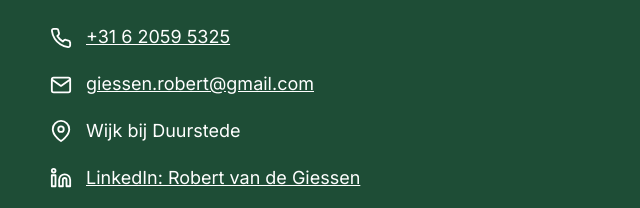
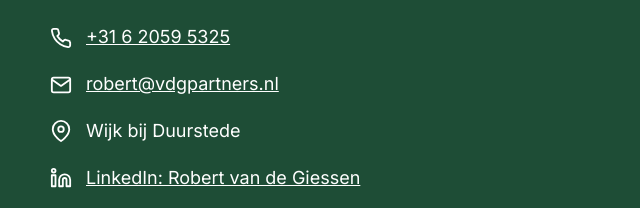
Before and after one commit to ItzTommie/vdg-partners, a plain HTML site: page index.html in a window 1280 px wide. Shown: the part 5706-5914 px from the top of the page, 614-1254 px from the left. Drawn offline with Linux system fonts and the light colour scheme.

Commit message:
Verrandering email

```diff
--- a/index.html
+++ b/index.html
@@ -216,7 +216,7 @@ a{color:#1E4D36}a:hover{color:#133524}
 </div>
 <div style="flex: 1 1 380px; display: flex; flex-direction: column; gap: 18px; font-size: 18px">
 <div style="display: flex; align-items: center; gap: 14px"><svg aria-hidden="true" width="22" height="22" viewBox="0 0 24 24" fill="none" stroke="#ffffff" stroke-width="2" stroke-linecap="round" stroke-linejoin="round"><path d="M22 16.9v3a2 2 0 0 1-2.2 2 19.8 19.8 0 0 1-8.6-3.1 19.5 19.5 0 0 1-6-6A19.8 19.8 0 0 1 2.1 4.2 2 2 0 0 1 4.1 2h3a2 2 0 0 1 2 1.7c.1.9.4 1.8.7 2.7a2 2 0 0 1-.5 2.1L8 9.8a16 16 0 0 0 6 6l1.3-1.3a2 2 0 0 1 2.1-.4c.9.3 1.8.6 2.7.7a2 2 0 0 1 1.7 2z"></path></svg><a href="tel:+31620595325" style="color: #ffffff">+31 6 2059 5325</a></div>
-<div style="display: flex; align-items: center; gap: 14px"><svg aria-hidden="true" width="22" height="22" viewBox="0 0 24 24" fill="none" stroke="#ffffff" stroke-width="2" stroke-linecap="round" stroke-linejoin="round"><rect x="2" y="4" width="20" height="16" rx="2"></rect><path d="m22 6-10 7L2 6"></path></svg><a href="mailto:giessen.robert@gmail.com" style="color: #ffffff">giessen.robert@gmail.com</a></div>
+<div style="display: flex; align-items: center; gap: 14px"><svg aria-hidden="true" width="22" height="22" viewBox="0 0 24 24" fill="none" stroke="#ffffff" stroke-width="2" stroke-linecap="round" stroke-linejoin="round"><rect x="2" y="4" width="20" height="16" rx="2"></rect><path d="m22 6-10 7L2 6"></path></svg><a href="mailto:giessen.robert@gmail.com" style="color: #ffffff">robert@vdgpartners.nl</a></div>
 <div style="display: flex; align-items: center; gap: 14px"><svg aria-hidden="true" width="22" height="22" viewBox="0 0 24 24" fill="none" stroke="#ffffff" stroke-width="2" stroke-linecap="round" stroke-linejoin="round"><path d="M21 10c0 7-9 13-9 13S3 17 3 10a9 9 0 0 1 18 0z"></path><circle cx="12" cy="10" r="3"></circle></svg><span>Wijk bij Duurstede</span></div>
 <div style="display: flex; align-items: center; gap: 14px"><svg aria-hidden="true" width="22" height="22" viewBox="0 0 24 24" fill="none" stroke="#ffffff" stroke-width="2" stroke-linecap="round" stroke-linejoin="round"><path d="M16 8a6 6 0 0 1 6 6v7h-4v-7a2 2 0 0 0-4 0v7h-4v-7a6 6 0 0 1 6-6z"></path><rect x="2" y="9" width="4" height="12"></rect><circle cx="4" cy="4" r="2"></circle></svg><a href="https://www.linkedin.com/in/robert-van-de-giessen-30b6493b9/" style="color: #ffffff">LinkedIn: Robert van de Giessen</a></div>
 <div style="font-size: 15px; color: #C8D9CF; padding-top: 8px">KvK [nummer]</div>
```
